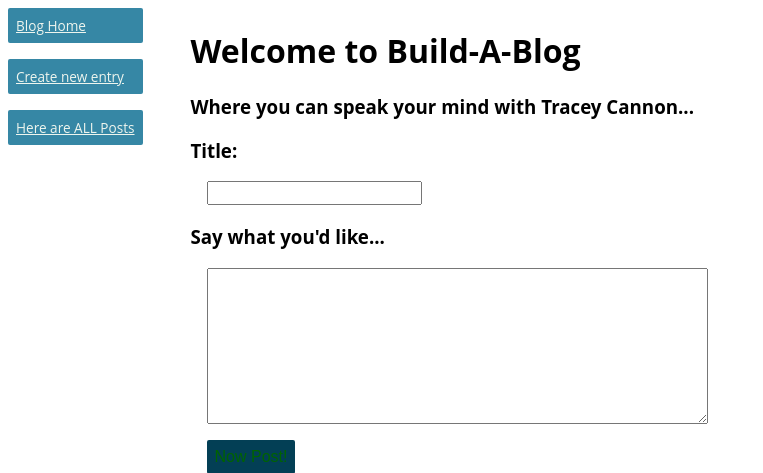
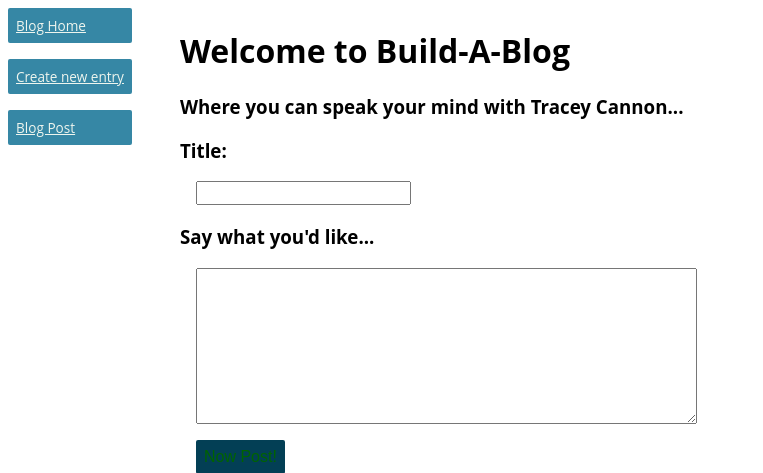
Before and after one commit to tlarhein/blogz, a Flask app: page /new_post in a window 1280 px wide. Shown: the top 473 px of the page, without its empty margins (0-763 px from the left). Run offline with Flask 2, Linux system fonts and the light colour scheme.

Commit message:
More revisions to templates and main

```diff
--- a/main.py
+++ b/main.py
@@ -39,13 +39,11 @@ def index():
 def blog():
     if request.args:
         blog_id = request.args.get('id')
-        blog_post = Blog.query.get(post_id)
+        blog_post = Blog.query.get(blog_id)
         return render_template('post.html', title="Single Blog Post", post=blog_post)
 
-    blog_posts = Blog.query.order_by(Blog.date.desc()).all()
+    blog_posts = Blog.query.order_by(Blog.date.asc()).all()
     return render_template('blog.html', title="Build-A-Blog Posts", posts=blog_posts)
-
-
 
 
 @app.route('/new_post', methods=['GET', 'POST'])    #FOR NEW ENTRIES
@@ -59,9 +57,9 @@ def new_post():
         new_post_title_error = ""
         new_post_body_error = ""
 
-        if new_post_title == "":
+        if new_post_title == new_post_title_error:
             return "Error - Please add a title AND post to your entry!"
-        elif new_post_body == "":
+        elif new_post_body == new_post_body_error:
             return "Error - Please add title AND post to your entry!"
 
         elif new_post.is_valid():
@@ -69,18 +67,16 @@ def new_post():
             db.session.commit()
 
 
-            return redirect(url_for('blog'))
+            return redirect(url_for('new_post'))
 
         else:
             return render_template('newpost.html',
                 title="Enter a new Blog Post",
                 new_post_title=new_post_title,
-                new_post_body=new_post_body,
-                new_post_title_error=new_post_title_error,
-                new_post_body_error=new_post_body_error)
+                new_post_body=new_post_body)
 
     else:
-        return render_template('newpost.html', title="Enter a new Blog Post")
+        return render_template('newpost.html', title="Blog Posts")
 
 
 if __name__ == '__main__':
--- a/templates/base.html
+++ b/templates/base.html
@@ -13,9 +13,9 @@
 
     <main>
         <nav>
-            <a href='/blog'>Blog Home</a>
-            <a href='/new_post'>Create new entry</a>
-            <a href='/blog?sort=newest'>Here are ALL Posts</a>
+            <a href="http://127.0.0.1:5000/blog">Blog Home</a>
+            <a href="http://127.0.0.1:5000/new_post">Create new entry</a>
+            <a href="http://127.0.0.1:5000/post">Blog Post</a>
 
         </nav>
 
--- a/templates/newpost.html
+++ b/templates/newpost.html
@@ -4,6 +4,7 @@
 {% block content %}
     <h1>Welcome to Build-A-Blog</h1>
     <h3>Where you can speak your mind with Tracey Cannon...</h3>
+
     <form action="/new_post" method="POST">
         <div>
 
```
Also changed, not shown: templates/blog.html (+6 -6 lines), templates/index.html (+5 -5 lines).
